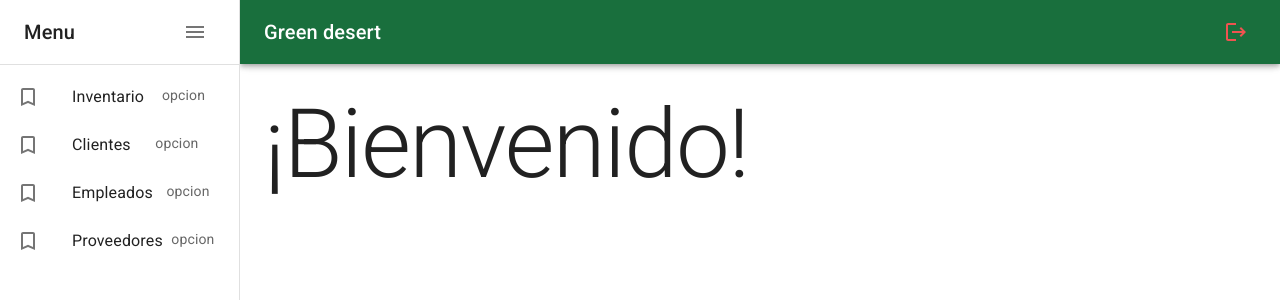
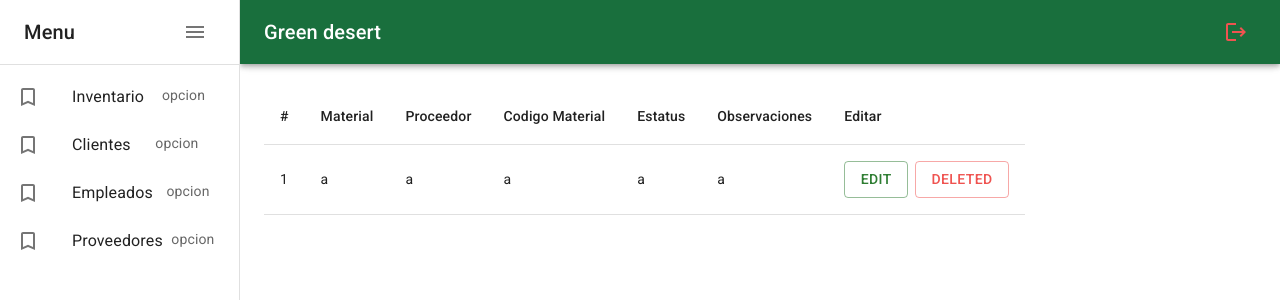
Before and after one commit to TheJulioHD/GreenDesertWebReact, a React (Vite) app: page /invetory in a window 1280 px wide. Before the commit this address led to /home. Shown: the top 300 px of the page. Built offline with nearby package versions, Linux system fonts and the light colour scheme.

Commit message:
inventory

```diff
--- /dev/null
+++ b/src/Routers/InvetoryRoutes.tsx
@@ -0,0 +1,33 @@
+import { Box, Toolbar } from '@mui/material'
+import React from 'react'
+import { Route, Router, Routes } from 'react-router-dom'
+import { Navbar, SideBar } from '../Common'
+import { AddEmployePage } from '../pages/employee/addEmployePage'
+import Addinvetorypage from '../pages/Inventory/addinvetorypage'
+import Inventoriypage from '../pages/Inventory/Inventoriypage'
+
+export const InvetoryRoutes = () => {
+  return (
+
+
+    <Box sx={{display: 'flex'}}>
+
+    <Navbar drawerWidth={240}/>
+    <SideBar drawerWidth={240}/>
+
+    <Box component='main' sx={{flexGrow: 1, p: 3}}>
+      <Toolbar/>
+
+      <Routes>
+      <Route path='/add' element={<Addinvetorypage/>}/>
+      <Route path='/' element={<Inventoriypage/>}/>
+    </Routes>
+
+
+    </Box>
+
+  </Box>
+
+
+  )
+}
--- a/src/Routers/RouterApp.tsx
+++ b/src/Routers/RouterApp.tsx
@@ -4,6 +4,7 @@ import { SignUp } from '../pages/Auth/SignOut/SignUp'
 import { AppRoutes } from './AppRoutes'
 import { AuthRoutes } from './AuthRoutes'
 import { EmployeeRoutes } from './EmployeeRoutes'
+import { InvetoryRoutes } from './InvetoryRoutes'
 
 export const RouterApp = () => {
 
@@ -12,6 +13,7 @@ export const RouterApp = () => {
       <Route path='/*' element={<AppRoutes/>}/>
       <Route path='/auth/*' element={<AuthRoutes/>}/>
       <Route path='/employee/*' element={<EmployeeRoutes/>} />
+      <Route path='/invetory/*' element={<InvetoryRoutes/>} />
     </Routes>
   )
 
--- /dev/null
+++ b/src/pages/Inventory/Inventoriypage.tsx
@@ -0,0 +1,37 @@
+import { Button, TableBody, TableCell, TableContainer, TableHead, TableRow } from '@mui/material'
+import React from 'react'
+
+const Inventoriypage = () => {
+  return (
+    <div>
+
+        <TableContainer>
+            <TableHead>
+                <TableRow>
+                    <TableCell>#</TableCell>
+                    <TableCell>Material</TableCell>
+                    <TableCell>Proceedor</TableCell>
+                    <TableCell>Codigo Material</TableCell>
+                    <TableCell>Estatus</TableCell>
+                    <TableCell>Observaciones</TableCell>
+                    <TableCell>Editar</TableCell>
+                </TableRow>
+
+            </TableHead>
+            <TableBody>
+                <TableRow>
+                    <TableCell>1</TableCell>
+                    <TableCell>a</TableCell>
+                    <TableCell>a</TableCell>
+                    <TableCell>a</TableCell>
+                    <TableCell>a</TableCell>
+                    <TableCell>a</TableCell>
+                    <TableCell><Button color='success' variant="outlined">Edit</Button>&nbsp; <Button color='error' variant="outlined">Deleted</Button></TableCell>
+                </TableRow>
+            </TableBody>
+        </TableContainer>
+    </div>
+  )
+}
+
+export default Inventoriypage
--- /dev/null
+++ b/src/pages/Inventory/addinvetorypage.tsx
@@ -0,0 +1,31 @@
+import { Button, Grid, TextField, Typography } from '@mui/material'
+import React from 'react'
+
+const Addinvetorypage = () => {
+    return (
+        <div>
+            <Typography>Agregar Inventario </Typography><br />
+
+            <Grid container justifyContent='space-between'  direction={'row'}>
+                <form >
+
+                    <Typography>Material</Typography>
+                    <TextField id="outlined-basic" label="Material" variant="outlined" />
+                    <Typography>Cantidad</Typography>
+                    <TextField id="outlined-basic" label="Cantidad" variant="outlined" />
+                    <Typography>Codigo</Typography>
+                    <TextField id="outlined-basic" label="Codigo" variant="outlined" />
+                    <Typography>Estatus</Typography>
+                    <TextField id="outlined-basic" label="Estatus" variant="outlined" />
+                    <Typography>Observaciones</Typography>
+                    <TextField id="outlined-basic" label="Observaciones" variant="outlined" />
+                        <br /><br />
+                    <Button variant="outlined">Agregrar</Button>
+                </form>
+            </Grid>
+
+        </div>
+    )
+}
+
+export default Addinvetorypage
```
